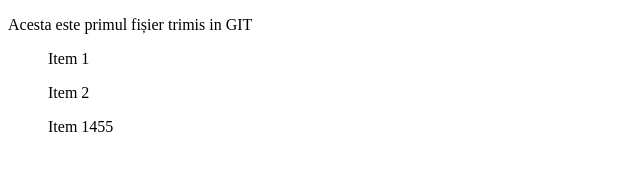
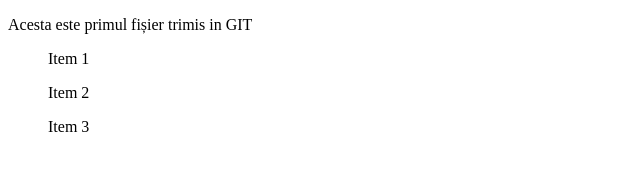
Before and after one commit to stefanche/sendIri, a plain HTML site: page index.html in a window 1280 px wide. Shown: the full height of the page, 0-640 px from the left. Drawn offline with Linux system fonts and the light colour scheme.

Commit message:
corrected item 3

```diff
--- a/index.html
+++ b/index.html
@@ -10,7 +10,7 @@
     <ul>
         <p>Item 1</p>
         <p>Item 2</p>
-        <p>Item 1455</p>
+        <p>Item 3</p>
     </ul>
 </body>
 </html>
```
